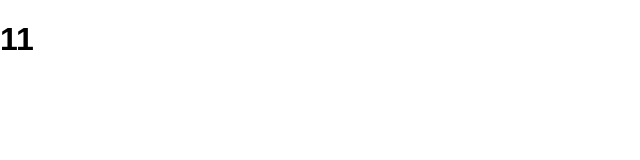
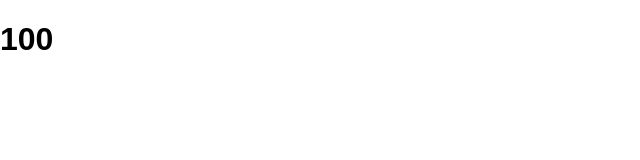
Before and after one commit to RobertSouDev/NextJSEstudos, a Next.js app: page /basicos/propsSomenteLeitura in a window 1280 px wide. Shown: the top 160 px of the page, without its empty margins (0-640 px from the left). Built offline with nearby package versions, Linux system fonts and the light colour scheme.

Commit message:
props sao somente leitura

```diff
--- a/components/somaUm.jsx
+++ b/components/somaUm.jsx
@@ -1,4 +1,5 @@
 export default function SomaUm(props) {
+    // props.numero++ nao da
     return(
         <div>
             <h1>{props.numero + 1}</h1>
--- a/pages/basicos/propsSomenteLeitura.jsx
+++ b/pages/basicos/propsSomenteLeitura.jsx
@@ -1,5 +1,5 @@
 import SomaUm from "@/components/somaUm";
 
 export default function propsSomenteLeitura(){
-    return <SomaUm numero={10} />
+    return <SomaUm numero={99} />
 }
```
